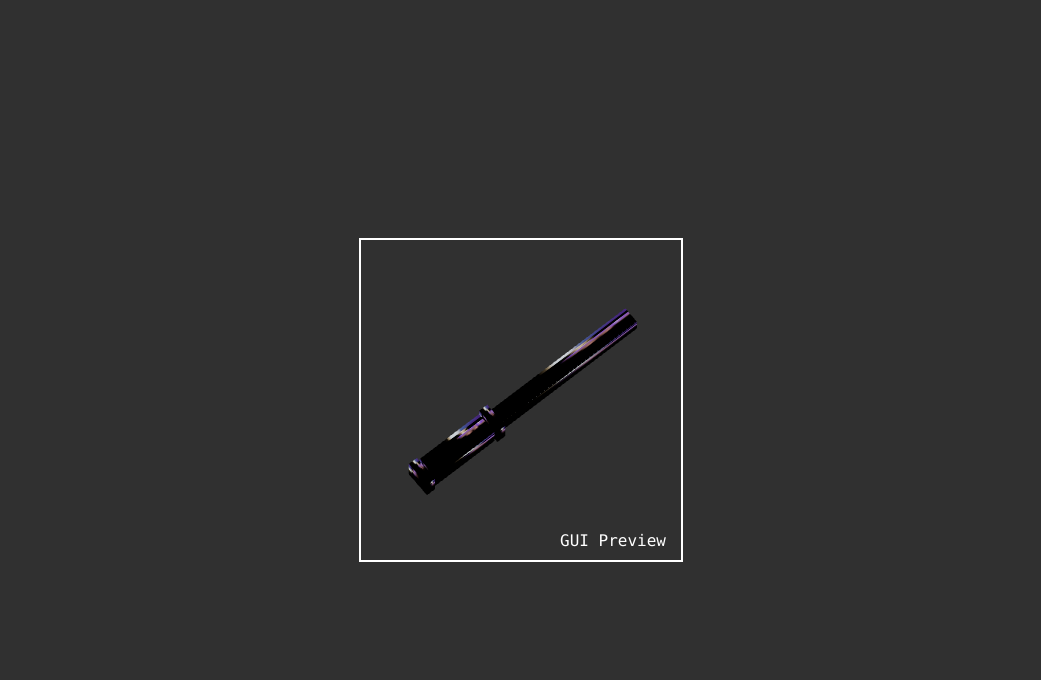
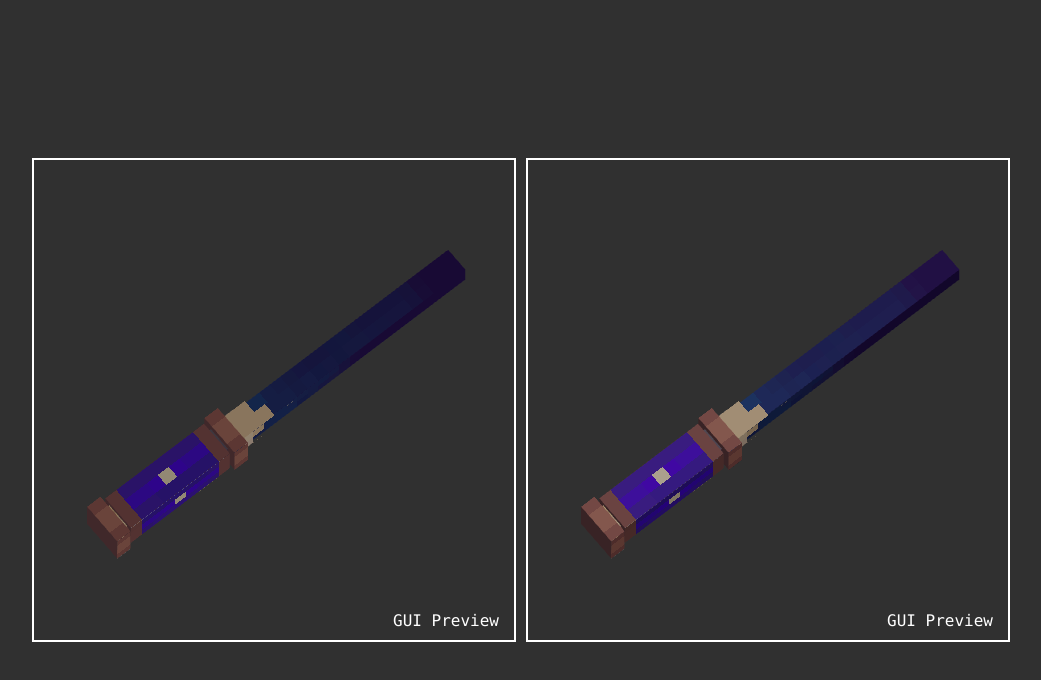
Before and after one commit to Iskallia/item-model-renderer, a React (Vite) app: page / in a window 1280 px wide. Shown: the top 680 px of the page, without its empty margins (119-1160 px from the left). Built offline with nearby package versions, Linux system fonts and the light colour scheme.

Commit message:
feat: proof of concept cuboid renderer

```diff
--- a/src/app.tsx
+++ b/src/app.tsx
@@ -1,14 +1,29 @@
 import { type Minecraft } from "@iskallia/item-model-renderer";
-import { memo } from "react";
+import { memo, useState } from "react";
 import * as THREE from "three";
-import { Canvas } from "@react-three/fiber";
+import { Canvas, useFrame } from "@react-three/fiber";
 import { archemageWandModel } from "./asset/model/archemage_wand";
 import { OrbitControls, OrthographicCamera } from "@react-three/drei";
 import archmageTexture from "./asset/texture/archmage.png";
+import { text } from "stream/consumers";
+
+// Maybe we shall create our lightweight texture cache/registry?
+THREE.Cache.enabled = true;
+
+function convertQuadToTriangles(quadUV: Minecraft.Vec4) {
+  // Assuming quadUV is a Vec4 or an array [left, top, right, bottom]
+  const [left, top, right, bottom] = quadUV;
+
+  // Convert the quad UVs to two triangles
+  const triangle1 = [left, top, right, top, right, bottom];
+  const triangle2 = [left, top, right, bottom, left, bottom];
+
+  return [triangle1, triangle2];
+}
 
 const Cuboid = memo(
   (props: {
-    textures: Record<string, string>;
+    textureMap: Record<string, string>;
     element: Minecraft.ItemModelElement;
   }) => {
     // Create a texture loader
@@ -21,26 +36,47 @@ const Cuboid = memo(
     // Create a BoxGeometry with custom UV coordinates
     const geometry = new THREE.BoxGeometry(lenX, lenY, lenZ);
 
-    // TODO
+    const prepVec8 = (uv: Minecraft.Vec4) => {
+      const left = (4 * uv[0]) / 64;
+      const right = (4 * uv[2]) / 64;
+      const bottom = 1 - (4 * uv[1]) / 64;
+      const top = 1 - (4 * uv[3]) / 64;
+
+      // prettier-ignore
+      return [
+        right, bottom,
+        left, bottom,
+        right, top,
+        left, top
+      ];
+    };
+
     // Set UV coordinates for each face
-    // const uvAttribute = new THREE.BufferAttribute(
-    //   new Float32Array([
-    //     ...textureUvs.bottom,
-    //     ...textureUvs.east,
-    //     ...textureUvs.west,
-    //     ...textureUvs.top,
-    //     ...textureUvs.south,
-    //     ...textureUvs.north
-    //   ]),
-    //   2
-    // )
-    // geometry.setAttribute('uv', uvAttribute)
-    // console.log(geometry.attributes.uv);
+    const uvAttribute = new THREE.BufferAttribute(
+      new Float32Array([
+        ...prepVec8(props.element.faces.south.uv), // 0
+        ...prepVec8(props.element.faces.north.uv), // 1
+        ...prepVec8(props.element.faces.up.uv), // 2
+        ...prepVec8(props.element.faces.down.uv), // 3
+        ...prepVec8(props.element.faces.east.uv), // 4
+        ...prepVec8(props.element.faces.west.uv), // 5
+      ]),
+      2
+    );
+
+    geometry.setAttribute("uv", uvAttribute);
+    console.log(geometry.attributes);
 
     // Load textures and create materials for each side
-    const materials = Object.keys(props.textures).map((side) => {
-      const texture = textureLoader.load(props.textures[side]);
-      return new THREE.MeshBasicMaterial({ map: texture });
+    const materials = Object.keys(props.textureMap).map((side) => {
+      const texture = textureLoader.load(props.textureMap[side]);
+      texture.minFilter = THREE.NearestFilter;
+      texture.magFilter = THREE.NearestFilter;
+      return new THREE.MeshPhongMaterial({
+        map: texture,
+        transparent: true,
+        alphaTest: 1,
+      });
     });
 
     // Create a Mesh with the geometry and materials
@@ -71,30 +107,39 @@ export const App = () => {
   // };
   const textures = {
     top: archmageTexture,
-    bottom: archmageTexture,
     east: archmageTexture,
     west: archmageTexture,
+    bottom: archmageTexture,
     south: archmageTexture,
     north: archmageTexture,
   };
 
   return (
-    <div className="app" style={{ position: "relative" }}>
+    <div
+      className="app"
+      style={{
+        display: "flex",
+        alignItems: "center",
+        justifyContent: "center",
+        gap: 10,
+      }}
+    >
       <div
         style={{
-          height: 320,
-          width: 320,
-          position: "absolute",
-          inset: 1,
-          margin: "auto",
+          position: "relative",
+          height: 480,
+          width: 480,
           border: "2px solid white",
         }}
       >
-        <Canvas orthographic camera={{ zoom: 15, position: [0, 0, 100] }}>
-          <ambientLight intensity={0.5} />
-          <spotLight position={[10, 10, 10]} angle={0.15} penumbra={1} />
-          <pointLight position={[-10, -10, -10]} />
+        <Canvas orthographic camera={{ zoom: 25, position: [0, 0, 100] }}>
+          {/* <ambientLight color={0x404040} intensity={0.5} /> */}
+          <ambientLight intensity={1} color={0xffffffff} />
+          {/* <pointLight position={[-2, 2, 0]} /> */}
+          {/* <spotLight position={[10, 10, 10]} angle={0} penumbra={1} /> */}
+          {/* <pointLight position={[-10, -10, -10]} /> */}
 
+          <group rotation={[0, 0, 0]}>
             <group
               position={archemageWandModel.display.gui.translation}
               rotation={
@@ -105,8 +150,54 @@ export const App = () => {
               scale={archemageWandModel.display.gui.scale}
             >
               {archemageWandModel.elements.map((element, i) => (
-              <Cuboid key={i} element={element} textures={textures} />
+                <Cuboid key={i} element={element} textureMap={textures} />
               ))}
+            </group>
+          </group>
+        </Canvas>
+
+        <p
+          style={{
+            position: "absolute",
+            bottom: "10px",
+            right: "15px",
+            margin: 0,
+            fontFamily: "consolas",
+            color: "white",
+          }}
+        >
+          GUI Preview
+        </p>
+      </div>
+      <div
+        style={{
+          position: "relative",
+          height: 480,
+          width: 480,
+          border: "2px solid white",
+        }}
+      >
+        <Canvas orthographic camera={{ zoom: 25, position: [0, 0, 100] }}>
+          {/* <ambientLight color={0x404040} intensity={0.5} /> */}
+          <ambientLight intensity={0.5} color={0xffffffff} />
+          <directionalLight position={[-1, -1, 10]} />
+          {/* <spotLight position={[10, 10, 10]} angle={0} penumbra={1} /> */}
+          {/* <pointLight position={[-10, -10, -10]} /> */}
+
+          <group rotation={[0, 0, 0]}>
+            <group
+              position={archemageWandModel.display.gui.translation}
+              rotation={
+                archemageWandModel.display.gui.rotation?.map(
+                  (r) => (r * Math.PI) / 180
+                ) as Minecraft.Vec3
+              }
+              scale={archemageWandModel.display.gui.scale}
+            >
+              {archemageWandModel.elements.map((element, i) => (
+                <Cuboid key={i} element={element} textureMap={textures} />
+              ))}
+            </group>
           </group>
         </Canvas>
 
```
Lines whose indentation alone changed are shown as unchanged.
